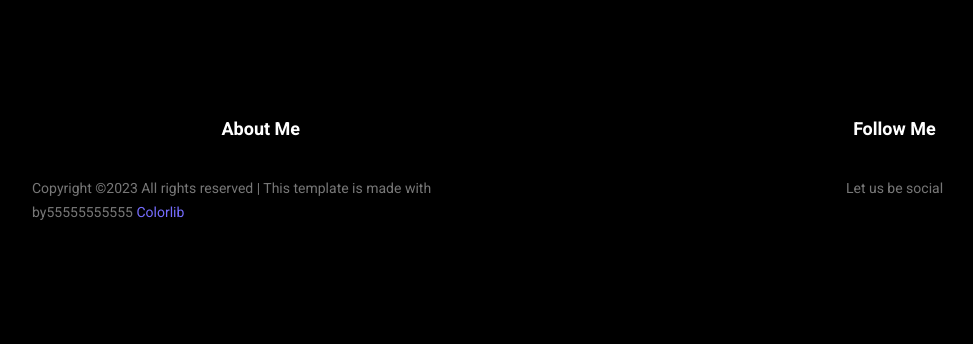
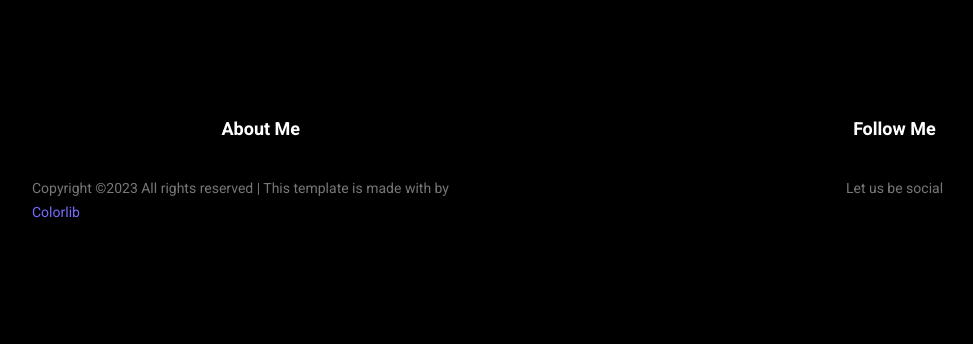
Before and after one commit to KEREMBOYLU/Resume-App, a Django app: page / in a window 1280 px wide. Shown: the part 1795-2139 px from the top of the page, without its empty margins (38-1011 px from the left). Run offline with Django 4.2, Linux system fonts and the light colour scheme; data that the repository does not hold is empty; some libraries are stand-ins or nearby versions.

Commit message:
fix: the footer

```diff
--- a/templates/includes/footer.html
+++ b/templates/includes/footer.html
@@ -10,7 +10,7 @@
                     <p>{{ about_myself_footer }}</p>
                     <p><!-- Link back to Colorlib can't be removed. Template is licensed under CC BY 3.0. -->
                         Copyright &copy;<script>document.write(new Date().getFullYear());</script>
-                        All rights reserved | This template is made with by55555555555 <a
+                        All rights reserved | This template is made with by <a
                                 href="https://colorlib.com" target="_blank">Colorlib</a>
                         <!-- Link back to Colorlib can't be removed. Template is licensed under CC BY 3.0. --></p>
                 </aside>
```
